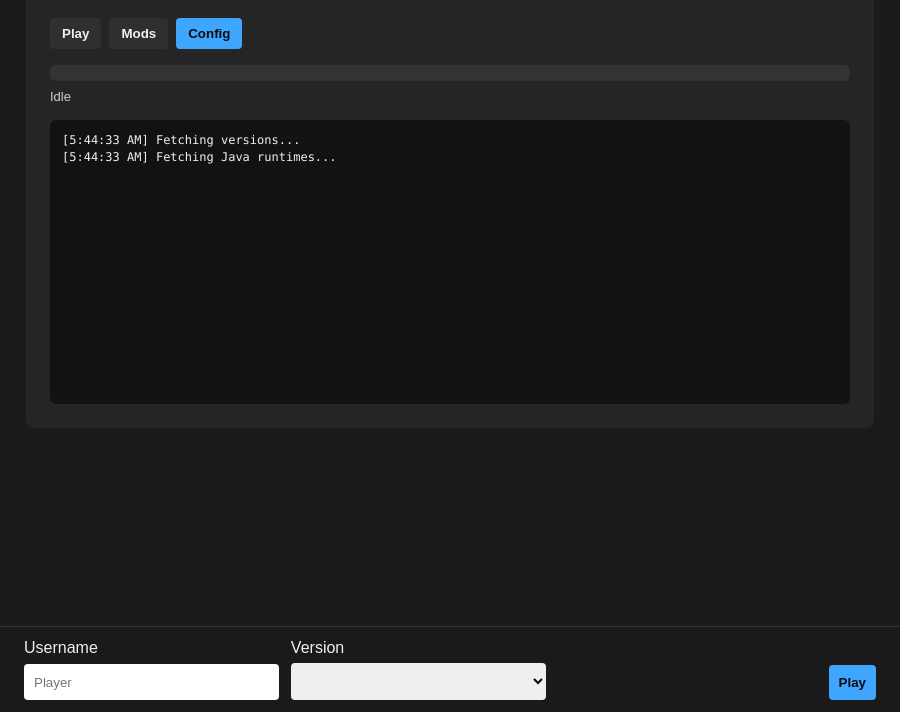
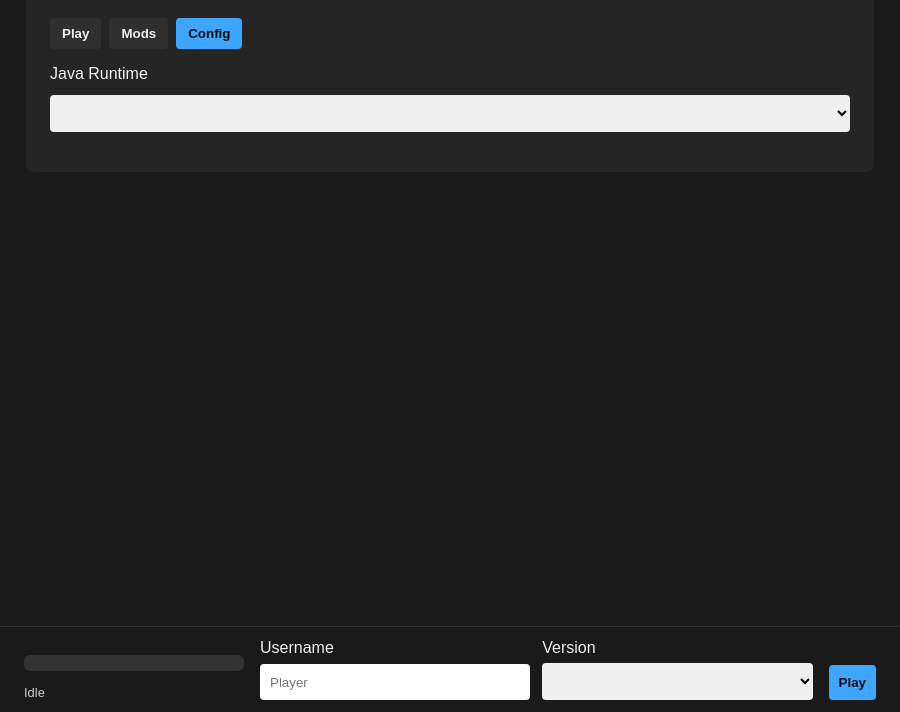
Before and after one commit to Elkas-Hamza/MC-launcher, an Electron app: page app/renderer/index.html in a window 900 px wide. Both pictures are taken after a click on the button "Config". Shown: the part 88-800 px from the top of the page. Drawn offline with Linux system fonts and the light colour scheme; no server answers.

Commit message:
Refactor footer layout: move progress indicators to footer and adjust styles for better alignment

```diff
--- a/app/renderer/index.html
+++ b/app/renderer/index.html
@@ -49,15 +49,16 @@
         </div>
       </div>
 
-      <div class="progress">
-        <div class="progress-bar" id="progress-bar"></div>
-      </div>
-      <div class="progress-text" id="progress-text">Idle</div>
-
       <div class="logs" id="logs"></div>
     </div>
 
     <div class="footer">
+      <div class="footer-progress">
+        <div class="progress">
+          <div class="progress-bar" id="progress-bar"></div>
+        </div>
+        <div class="progress-text" id="progress-text">Idle</div>
+      </div>
       <div class="footer-fields">
         <div class="footer-field">
           <label for="username">Username</label>
--- a/app/renderer/renderer.js
+++ b/app/renderer/renderer.js
@@ -5,6 +5,7 @@
 const tabButtons = document.querySelectorAll('.tab-button');
 const tabPlay = document.getElementById('tab-play');
 const tabMods = document.getElementById('tab-mods');
+const tabConfig = document.getElementById('tab-config');
 const createModdedButton = document.getElementById('create-modded');
 const modsInfo = document.getElementById('mods-info');
 const modSearchInput = document.getElementById('mod-search');
@@ -58,6 +59,8 @@
   });
   tabPlay.classList.toggle('active', tab === 'play');
   tabMods.classList.toggle('active', tab === 'mods');
+  tabConfig.classList.toggle('active', tab === 'config');
+  logs.style.display = tab === 'play' ? 'block' : 'none';
 }
 
 function openModal() {
--- a/app/renderer/style.css
+++ b/app/renderer/style.css
@@ -243,9 +243,15 @@
   gap: 16px;
 }
 
+.footer-progress {
+  display: grid;
+  gap: 6px;
+  width: 220px;
+}
+
 .footer-fields {
   display: grid;
-  grid-template-columns: repeat(3, minmax(160px, 1fr));
+  grid-template-columns: repeat(2, minmax(160px, 1fr));
   gap: 12px;
   flex: 1;
 }
```
